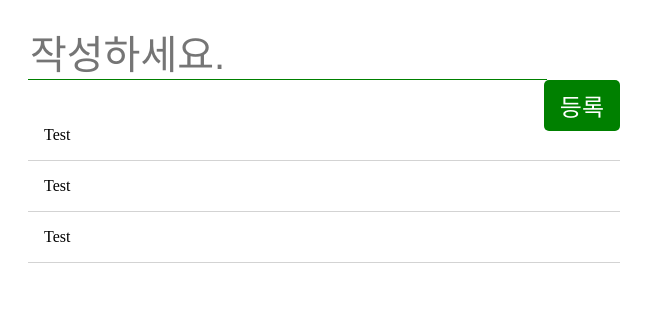
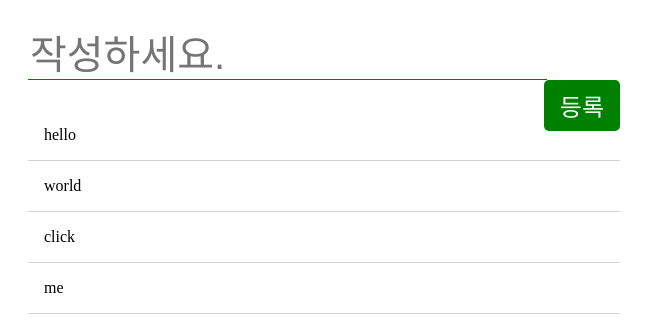
Before and after one commit to dorothy7964/react_example_animation, a React (Create React App) app: page / in a window 1280 px wide. Shown: the top 332 px of the page, without its empty margins (316-967 px from the left). Built offline with nearby package versions, Linux system fonts and the light colour scheme; the HTML template or start-up script is replaced by a standard one.

Commit message:
state 배열 나열
map 함수 사용

```diff
--- a/src/Ani.js
+++ b/src/Ani.js
@@ -4,21 +4,29 @@ import './Ani.css';
 class Ani extends Component {
   constructor(props) {
     super(props);
+    this.state = {
+      items: ['hello', 'world', 'click', 'me']
+    }
   }
 
   render() {
+    const { items } = this.state;
+    const view = items.map((value, index) => {
+      return <li key={index}>{value}</li>
+    });
+
     return(
       <div className="ani-wrapper">
         <input
           type="text"
           placeholder="작성하세요."
         />
-      <button>등록</button>
-      <ul>
-        <li>Test</li>
-        <li>Test</li>
-        <li>Test</li>
-      </ul>
+
+        <button>등록</button>
+
+        <ul>
+          {view}
+        </ul>
       </div>
     );
   }
```
